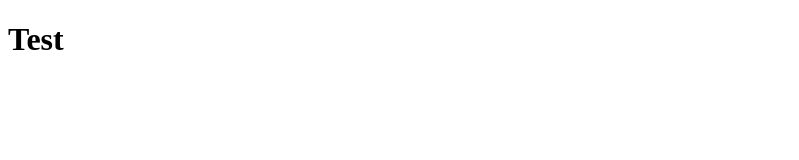
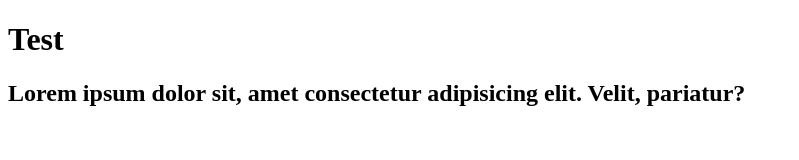
Before and after one commit to Orwa-Jammoul/git-test, a plain HTML site: page index.html in a window 1280 px wide. Shown: the whole page, without its empty margins (0-799 px from the left). Drawn offline with Linux system fonts and the light colour scheme.

Commit message:
new subtitle

```diff
--- a/index.html
+++ b/index.html
@@ -3,9 +3,10 @@
 <head>
   <meta charset="UTF-8">
   <meta name="viewport" content="width=device-width, initial-scale=1.0">
-  <title>Document</title>
+  <title>git</title>
 </head>
 <body>
   <h1>Test</h1>
+  <h2>Lorem ipsum dolor sit, amet consectetur adipisicing elit. Velit, pariatur?</h2>
 </body>
 </html>
```
